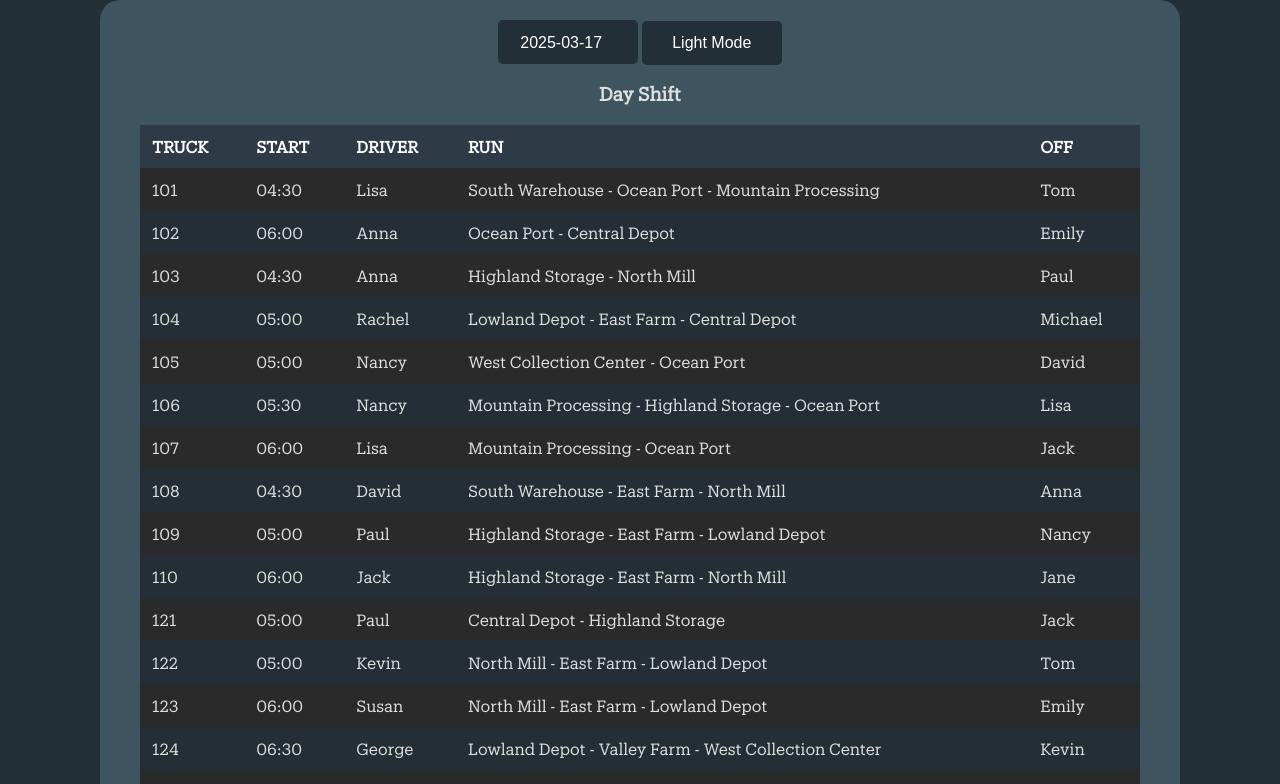
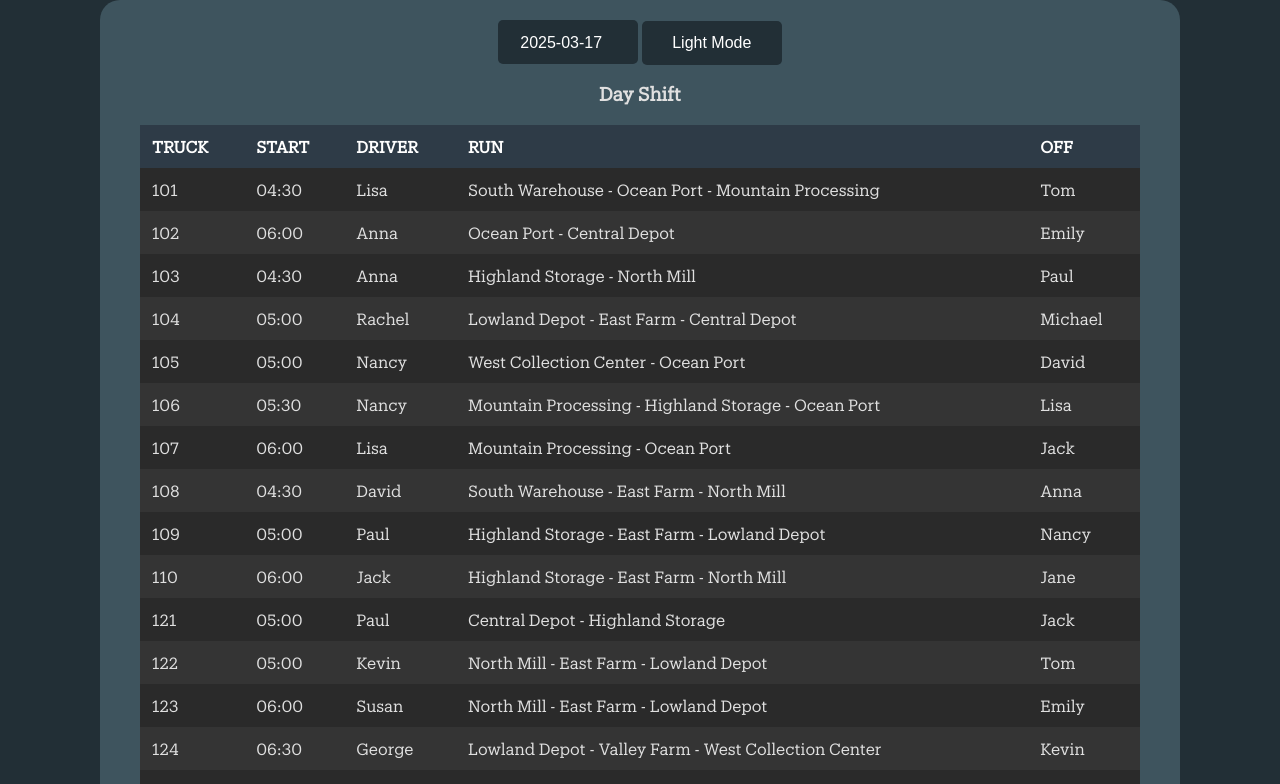
Before and after one commit to driverroster/westlandmilk.github.io, a plain HTML site: page index.html in a window 1280 px wide. Both pictures are taken after a click on the button "Dark Mode". Shown: the top 784 px of the page. Drawn offline with Linux system fonts and the light colour scheme.

Commit message:
Auto-update: Thu 20 Mar 2025 21:00:54 NZDT

```diff
--- a/style.css
+++ b/style.css
@@ -53,7 +53,7 @@ body {
     --table-header: #2e3b47;
     --table-header-text: #ffffff;
     --table-hover: #3c4a56;
-    --table-even: #252e36;
+    --table-even: #343434;
     --button-bg: var(--bg);
     --button-text: white;
     --button-hover-bg: var(--table-header);
```
